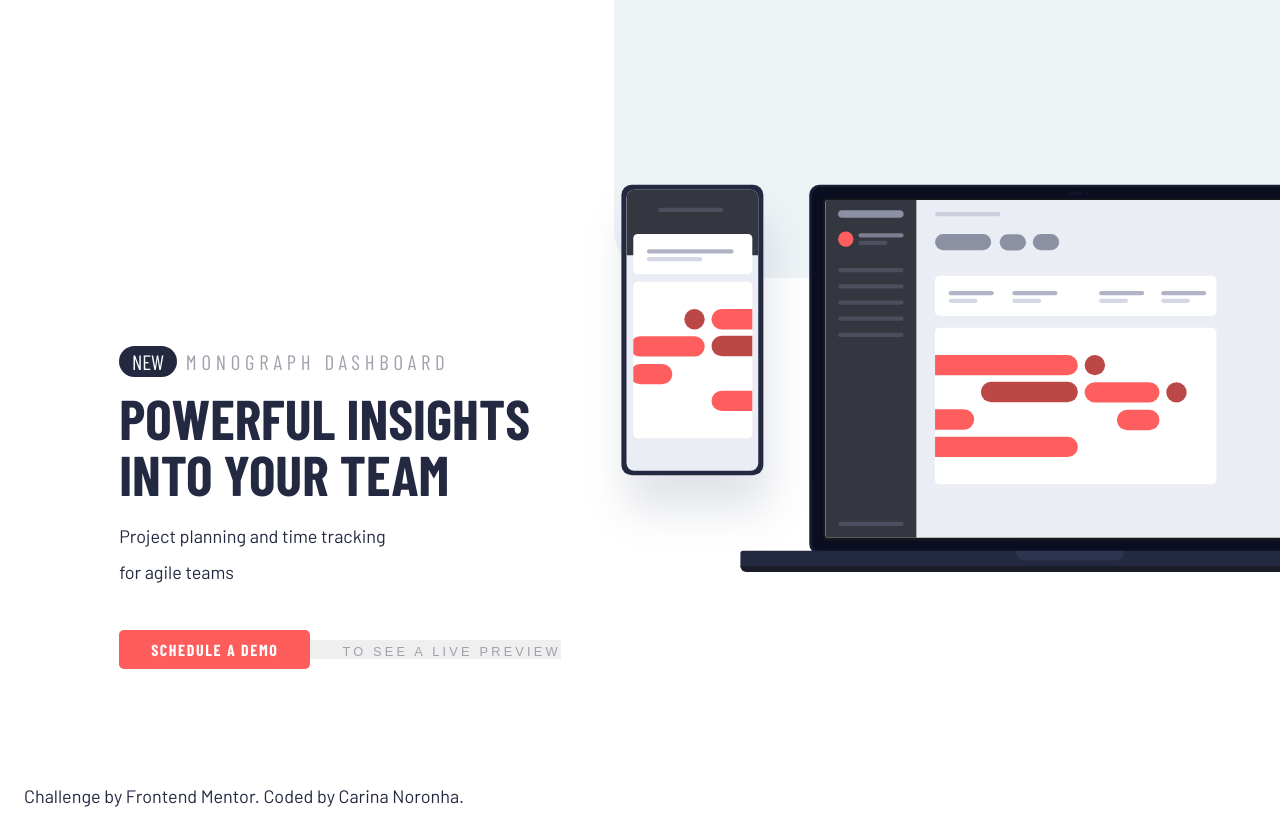
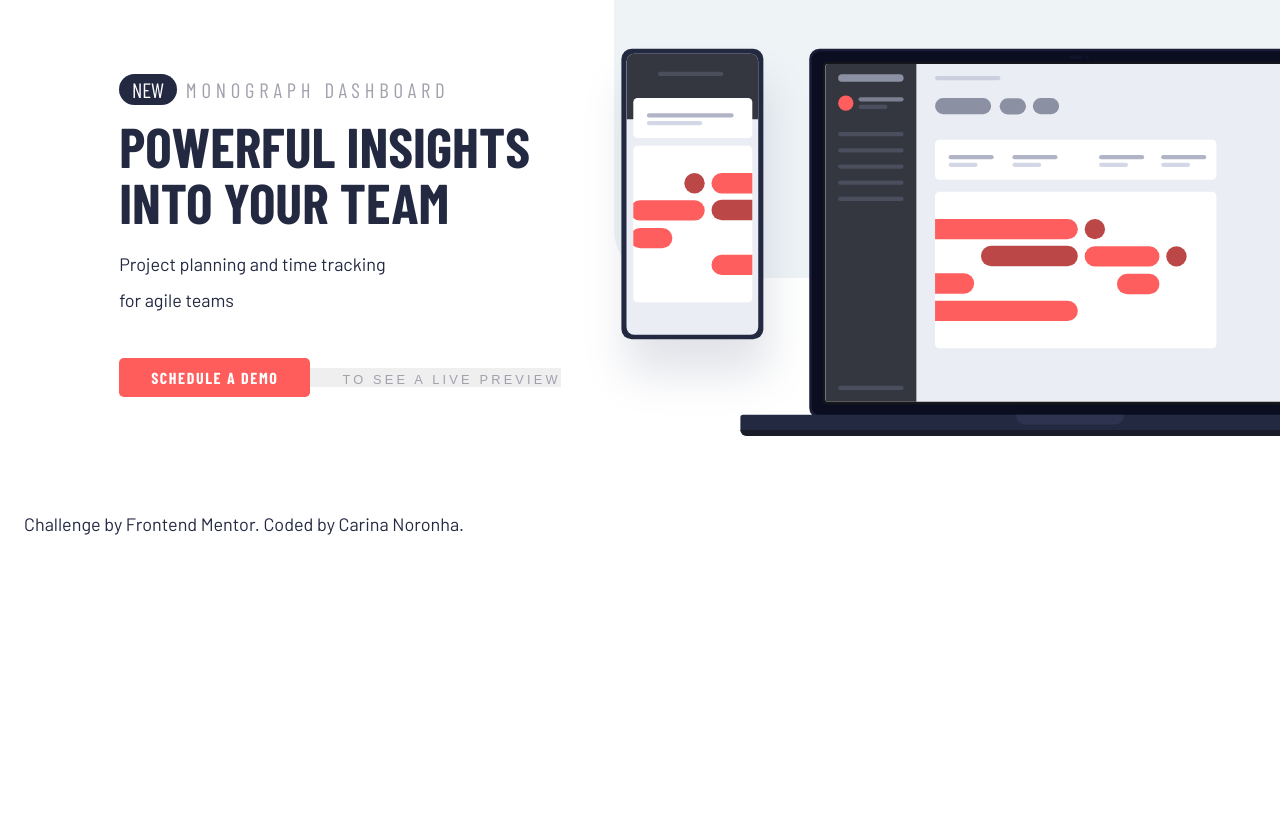
Before and after one commit to carinanoronha/carinanoronha.github.io, a plain HTML site: page index.html in a window 1280 px wide. Shown: the part 58-896 px from the top of the page. After the commit the page ends 800 px from the top, so only its background shows below. Drawn offline with nearby package versions, Linux system fonts and the light colour scheme.

Commit message:
Update CSS. Margin correction.
- margin: 16rem 0 1 rem;
+ margin: -1rem 0 rem;

```diff
--- a/index.css
+++ b/index.css
@@ -125,7 +125,7 @@ img {
 .paragraph h2 {
   font-weight: 400;
   font-size: 1.3rem;
-  margin: 16rem 0 1rem;
+  margin: -1rem 0 1rem;
   text-transform: uppercase;
   letter-spacing: 0.3rem;
   color: hsl(231, 7%, 65%);
```
